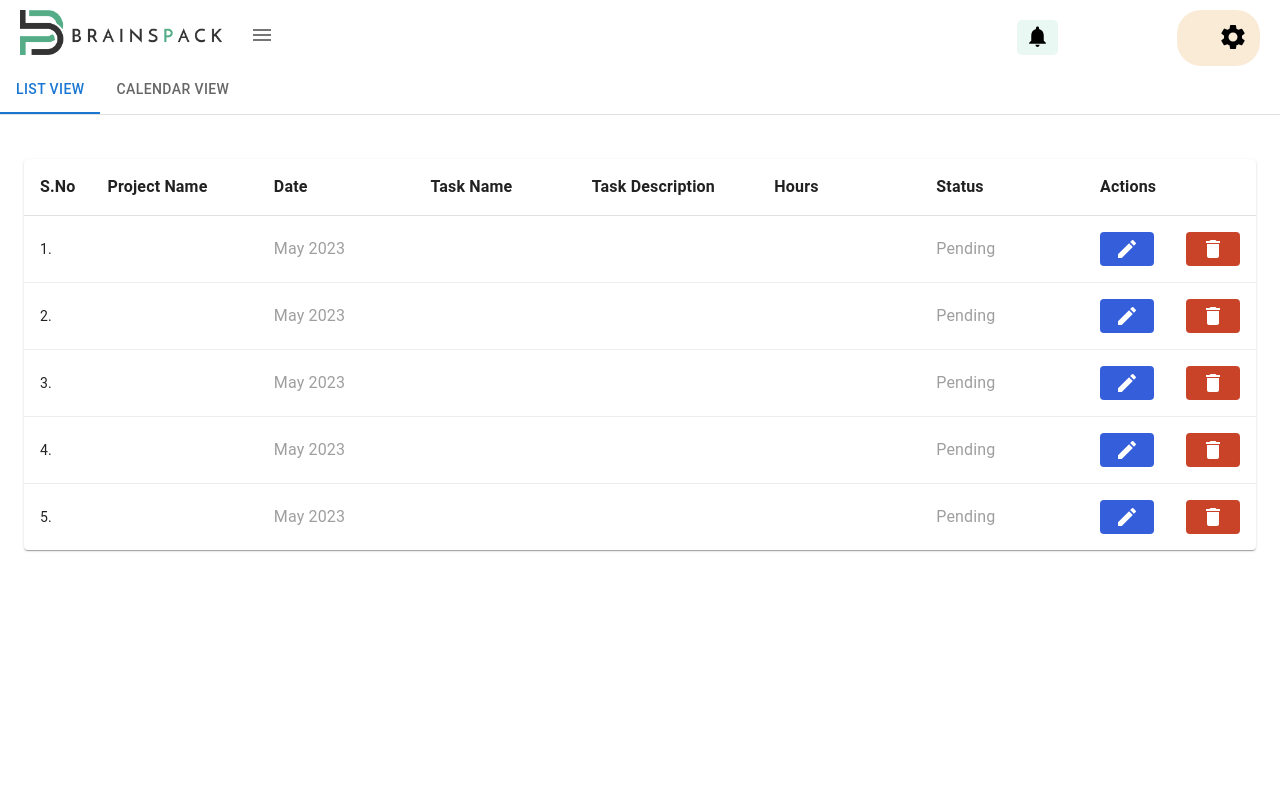
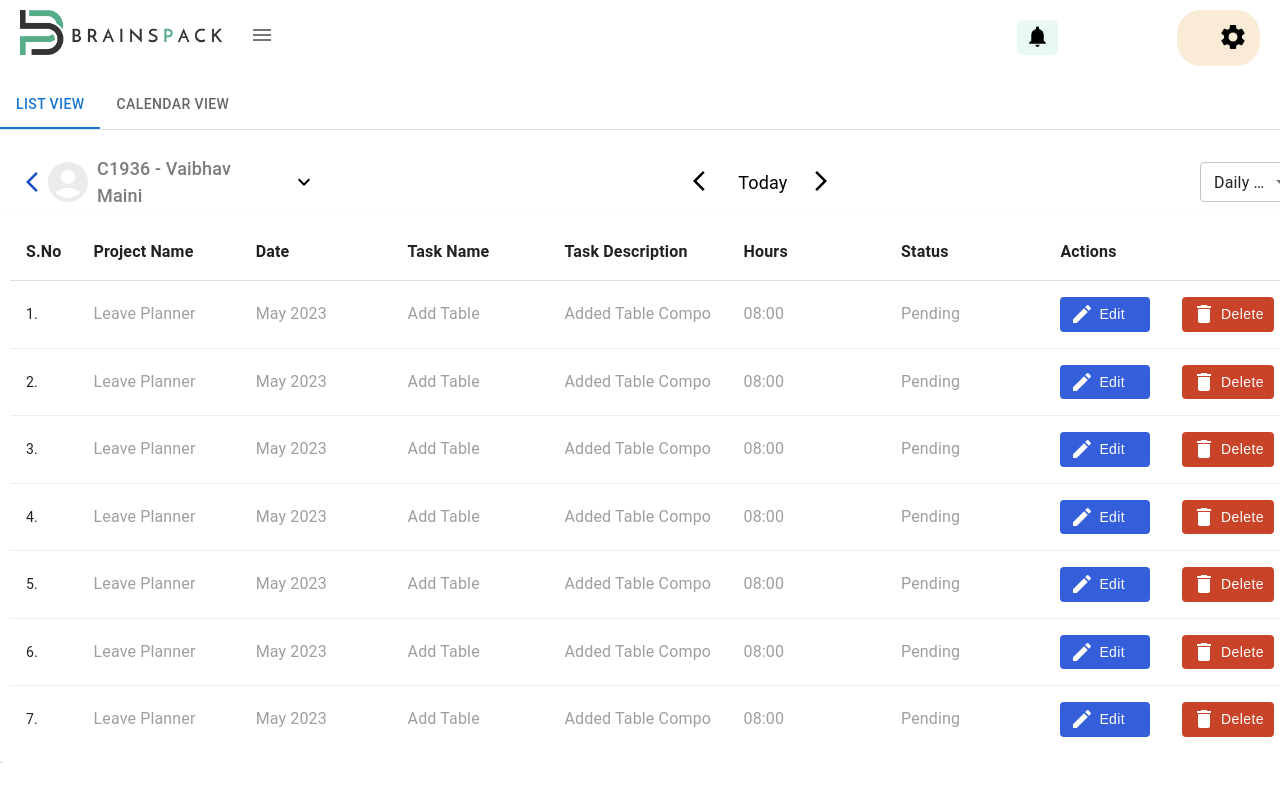
Before and after one commit to Chanpreet5500/Brainspack-leave-planner, a React (Create React App) app: page /timetracker in a window 1280 px wide. Built offline with nearby package versions, Linux system fonts and the light colour scheme; sample sign-in values are in the browser's storage; the HTML template or start-up script is replaced by a standard one.

Commit message:
Completed List View Component

```diff
--- /dev/null
+++ b/src/Pages/TimeTracker/CalendarView/CalendarView.js
@@ -0,0 +1,174 @@
+import React, { useState, useEffect } from "react";
+import {
+  Dialog,
+  DialogContentText,
+  DialogTitle,
+  DialogContent,
+} from "@mui/material";
+import FullCalendar from "@fullcalendar/react";
+import dayGridPlugin from "@fullcalendar/daygrid";
+// import {
+//   GetLeaveDataById,
+//   DeleteUserEventById,
+// } from "../ReactQuery/CustomHooks/LeavePlanner";
+import {
+  Grid,
+  FormControlLabel,
+  Typography,
+  Radio,
+  RadioGroup,
+} from "@mui/material";
+// import CalendarModalComponent from "./CalendarModal";
+// import ToastContainer from "../../Toast/Toast";
+import Alert from "@mui/material/Alert";
+import Snackbar from "@mui/material/Snackbar";
+
+const CalendarView = () => {
+  const [showModal, setShowModal] = useState(false);
+  const [openToast, setOpenToast] = useState(false);
+  const [event, setEvent] = useState([]);
+  const [leavesData, setLeavesData] = useState([]);
+  const loggedInUserData = localStorage.getItem("value");
+  const [leaveType, setLeaveType] = useState("my_leave");
+  const userFinalData = JSON.parse(loggedInUserData);
+  let allLeaves = [];
+  const userId = userFinalData._id;
+
+  // const {
+  //   data: apiData,
+  //   refetch,
+  //   isSuccess,
+  //   isError,
+  // } = GetLeaveDataById(userId, leaveType);
+
+  const [resultMessage, setResultMessage] = useState("");
+
+  // useEffect(() => {
+  //   if (apiData) {
+  //     const allLeaves = apiData?.data?.data?.map((e, i) => {
+  //       return {
+  //         start: e.leaveDates,
+  //         title: e.leaveType,
+  //         allDay: true,
+  //         display: e.description,
+  //         constraint: e.userId?.firstName,
+  //         id: e._id,
+  //       };
+  //     });
+  //     setResultMessage(apiData?.data?.message);
+  //     setOpenToast(true);
+  //     setLeavesData(allLeaves);
+  //   }
+  // }, [apiData]);
+
+  function visibleModal(events) {
+    setShowModal(true);
+
+    setEvent({
+      title: events.event.title,
+      start: events.event.start,
+      description: events.event.display,
+      name: events.event.constraint,
+      eventId: events.event.id,
+    });
+  }
+
+  const dashboardParent = {
+    backgroundColor: "#26b78a1c",
+    height: "auto",
+    width: "95%",
+    margin: "20px 0 0 31px",
+    borderRadius: "7px",
+    position: "relative",
+  };
+
+  const radioButtonParent = {
+    display: "flex",
+    flexDirection: "row",
+    paddingLeft: "35px",
+  };
+
+  const eventModal = {
+    width: "20rem",
+    height: "185px",
+  };
+
+  const modalTitle = {
+    fontSize: "40px",
+  };
+
+  // const getAllLeaves = (val) => {
+  //   setLeaveType(val);
+  //   refetch({ queryKey: ["get-leave-data-id", userId, val] });
+  // };
+
+  // const { mutate } = DeleteUserEventById();
+
+  // const deleteUserById = (id) => {
+  //   const x = mutate(id);
+  // };
+
+  return (
+    <>
+      <RadioGroup sx={radioButtonParent}>
+        <FormControlLabel
+          control={
+            <Radio
+              value={"my_leave"}
+              // onChange={() => getAllLeaves("my_leave")}
+              label="My Leave"
+              checked={leaveType === "my_leave" ? true : false}
+            />
+          }
+          label="My Leave"
+        />
+
+        <FormControlLabel
+          control={
+            <Radio
+              value={"all_leaves"}
+              // onChange={() => getAllLeaves("all_user_leave")}
+              label="All Users Leave"
+            />
+          }
+          label="All Users Leave"
+        />
+      </RadioGroup>
+
+      <Grid sx={dashboardParent}>
+        <FullCalendar
+          plugins={[dayGridPlugin]}
+          initialView="dayGridMonth"
+          events={leavesData?.length ? leavesData : []}
+          eventClick={(events) => (events ? visibleModal(events) : "")}
+        />
+      </Grid>
+
+      {/* <ToastContainer
+        message={resultMessage}
+        open={openToast}
+        closeToast={() => setOpenToast(false)}
+      /> */}
+
+      <>
+        <Dialog open={showModal} onClose={() => setShowModal(false)}>
+          <DialogTitle>
+            <Typography variant="h5" sx={modalTitle}>
+              Leave Title
+            </Typography>
+          </DialogTitle>
+          <DialogContent sx={eventModal}>
+            <DialogContentText>
+              {/* <CalendarModalComponent
+                eventVal={event}
+                deleteId={deleteUserById}
+              /> */}
+            </DialogContentText>
+          </DialogContent>
+        </Dialog>
+      </>
+    </>
+  );
+}
+
+export default CalendarView;
--- /dev/null
+++ b/src/Pages/TimeTracker/Header/Header.js
@@ -0,0 +1,43 @@
+import React, { useState } from "react";
+import ArrowBackIosNewIcon from "@mui/icons-material/ArrowBackIosNew";
+import AccountCircleIcon from "@mui/icons-material/AccountCircle";
+import KeyboardArrowDownIcon from "@mui/icons-material/KeyboardArrowDown";
+import ArrowBackIosIcon from "@mui/icons-material/ArrowBackIos";
+import ArrowForwardIosIcon from "@mui/icons-material/ArrowForwardIos";
+import { Main, Username } from "../styled";
+import { Box, Select, MenuItem, FormControl, InputLabel } from "@mui/material";
+
+const Header = () => {
+  const [log, setLog] = useState("dailyLog");
+
+  const handleChange = (event) => {
+    setLog(event.target.value);
+  };
+  return (
+    <Main>
+      <>
+        <>
+          <ArrowBackIosNewIcon sx={{ color: "#174dc2" }} />
+          <AccountCircleIcon sx={{ color: "#ebebeb", fontSize: "3rem" }} />
+          <Username component="span">C1936 - Vaibhav Maini</Username>
+          <KeyboardArrowDownIcon sx={{ padding: "10px" }} />
+        </>
+        <Box sx={{ width: "70%", display: "flex" }} component="div">
+          <ArrowBackIosIcon sx={{ position: "relative", left: "42%" }} />
+          <Box component="span" sx={{ margin: "0 auto", fontSize: "18px" }}>
+            Today
+          </Box>
+          <ArrowForwardIosIcon sx={{ position: "relative", right: "42%" }} />
+        </Box>
+        <FormControl sx={{ width: "8%" }} size="small">
+          <Select value={log} onChange={handleChange}>
+            <MenuItem value="dailyLog">Daily Log</MenuItem>
+            <MenuItem value="weeklyLog">Weekly Log</MenuItem>
+          </Select>
+        </FormControl>
+      </>
+    </Main>
+  );
+};
+
+export default Header;
--- a/src/Pages/TimeTracker/ListView.js
+++ b/src/Pages/TimeTracker/ListView.js
@@ -1,8 +1,7 @@
 import * as React from "react";
-import { useState, useEffect } from "react";
+import { useState } from "react";
 import Table from "@mui/material/Table";
 import TableBody from "@mui/material/TableBody";
-// import CustomTableCell from "@mui/material/CustomTableCell";
 import {
   CustomTableCell,
   CustomTableHead,
@@ -13,23 +12,28 @@ import TableContainer from "@mui/material/TableContainer";
 import TableHead from "@mui/material/TableHead";
 import TableRow from "@mui/material/TableRow";
 import Paper from "@mui/material/Paper";
-import { Input, TableCell, Button } from "@mui/material";
-import EditIcon from '@mui/icons-material/Edit';
-import DeleteIcon from '@mui/icons-material/Delete';
-
-function createData(name, calories, fat, carbs, protein) {
-  return { name, calories, fat, carbs, protein };
-}
-
-// const rows = [
-//   createData("Frozen yoghurt", 159, 6.0, 24, 4.0),
-//   createData("Ice cream sandwich", 237, 9.0, 37, 4.3),
-//   createData("Eclair", 262, 16.0, 24, 6.0),
-//   createData("Cupcake", 305, 3.7, 67, 4.3),
-//   createData("Gingerbread", 356, 16.0, 49, 3.9),
-// ];
+import { Input, Box } from "@mui/material";
+import EditIcon from "@mui/icons-material/Edit";
+import DeleteIcon from "@mui/icons-material/Delete";
+import Header from "./Header/Header";
 
 const rows = [
+  {
+    projectName: "",
+    date: "",
+    taskName: "",
+    taskDescription: "",
+    status: "",
+    hours: "",
+  },
+  {
+    projectName: "",
+    date: "",
+    taskName: "",
+    taskDescription: "",
+    status: "",
+    hours: "",
+  },
   {
     projectName: "",
     date: "",
@@ -79,16 +83,7 @@ const ListView = () => {
   const [hours, setHours] = useState([]);
   const [projectReview, setProjectReview] = useState([]);
 
-  // const handleChange = (e, id) => {
-  //   setProjectTitle(
-  //     projectTitle.map(item =>
-  //       item.id === index
-  //       ? {...item, someProp : "changed", someOtherProp: 42}
-  //       : item
-  //   )
-  // }
   const handleChange = (e, index, field) => {
-    // console.log(e.target.value, index);
     const newArray = projectTitle.map((item, i) => {
       if (index === i) {
         return { ...item, [field]: e.target.value };
@@ -98,15 +93,16 @@ const ListView = () => {
     });
     setProjectTitle(newArray);
   };
-  // console.log(projectTitle, "data in project name");
   return (
+    <>
+      <Header />
       <TableContainer
         component={Paper}
         sx={{
-        marginTop: "20px",
+          padding: "10px",
         }}
       >
-      <Table sx={{ minWidth: 650 }} aria-label="simple table">
+        <Table sx={{ minWidth: 650, flex: 1 }} aria-label="simple table">
           <TableHead>
             <TableRow>
               <CustomTableHead>S.No</CustomTableHead>
@@ -130,9 +126,10 @@ const ListView = () => {
                 </CustomTableCell>
                 <CustomTableCell>
                   <Input
-                  value={row.projectName}
+                    value={"Leave Planner"} // row.projectName
                     onChange={(e) => handleChange(e, id, "projectName")}
                     disableUnderline={true}
+                    disabled
                   />
                 </CustomTableCell>
                 <CustomTableCell>
@@ -147,25 +144,28 @@ const ListView = () => {
                 <CustomTableCell>
                   {" "}
                   <Input
-                  value={row.taskName}
+                    value={"Add Table"} // row,taskName
                     onChange={(e) => handleChange(e, id, "taskName")}
                     disableUnderline={true}
+                    disabled
                   />
                 </CustomTableCell>
                 <CustomTableCell>
                   {" "}
                   <Input
-                  value={row.taskDescription}
+                    value={"Added Table Component"} // row.taskDescription
                     onChange={(e) => handleChange(e, id, "taskDescription")}
                     disableUnderline={true}
+                    disabled
                   />
                 </CustomTableCell>
                 <CustomTableCell>
                   {" "}
                   <Input
-                  value={row.hours}
+                    value={"08:00"} // row.hours
                     onChange={(e) => handleChange(e, id, "hours")}
                     disableUnderline={true}
+                    disabled
                   />
                 </CustomTableCell>
                 <CustomTableCell>
@@ -178,18 +178,31 @@ const ListView = () => {
                   />
                 </CustomTableCell>
                 <CustomTableCell>
-                <CustomEditButton><EditIcon sx={{
-                  fontSize: "24px"
-                }}/></CustomEditButton>
+                  <CustomEditButton>
+                    <EditIcon
+                      sx={{
+                        fontSize: "24px",
+                      }}
+                    />
+                    <Box sx={{ paddingLeft: "5px", paddingRight: "15px", fontFamily: "sans-serif" }} component="span">
+                      Edit
+                    </Box>
+                  </CustomEditButton>
                 </CustomTableCell>
                 <CustomTableCell>
-                <CustomDeleteButton><DeleteIcon /></CustomDeleteButton>
+                  <CustomDeleteButton>
+                    <DeleteIcon />{" "}
+                    <Box sx={{ paddingLeft: "5px", fontFamily: "sans-serif"}} component="span">
+                      Delete
+                    </Box>
+                  </CustomDeleteButton>
                 </CustomTableCell>
               </TableRow>
             ))}
           </TableBody>
         </Table>
       </TableContainer>
+    </>
   );
 };
 
--- a/src/Pages/TimeTracker/Timetracker.js
+++ b/src/Pages/TimeTracker/Timetracker.js
@@ -6,6 +6,8 @@ import TabContext from "@mui/lab/TabContext";
 import TabList from "@mui/lab/TabList";
 import TabPanel from "@mui/lab/TabPanel";
 import ListView from "./ListView";
+import CalendarView from "./CalendarView/CalendarView";
+import { Button } from "@mui/material";
 
 const Timetracker = () => {
   const [value, setValue] = useState("listView");
@@ -15,18 +17,40 @@ const Timetracker = () => {
   };
 
   return (
-    <Box sx={{ width: "100%", typography: "body1" }}>
+    <>
+      <Box sx={{ width: "100%", typography: "body1", overflow: "hidden", paddingTop: "15px" }}>
         <TabContext value={value}>
-        <Box sx={{ borderBottom: 1, borderColor: "divider" }}>
+          <Box
+            sx={{ borderBottom: 1, borderColor: "divider", display: "flex" }}
+          >
             <TabList onChange={handleChange} aria-label="lab API tabs example">
               <Tab label="List View" value="listView" />
               <Tab label="Calendar View" value="calendarView" />
             </TabList>
+            <Button sx={{
+              position : "relative",
+              left: "81%",
+              background: "#355edb",
+              color: "#fff",
+              marginTop: "10px",
+              padding: "10px 15px 10px 15px",
+              maxHeight: "30px",
+              textTransform: "capitalize",
+              fontSize: "16px",
+              '&:hover' : {
+                background: "#3547bd"
+              }
+            }}>Add +</Button>
           </Box>
-        <TabPanel value="listView"><ListView/></TabPanel>
-        <TabPanel value="calendarView">Calendar View</TabPanel>
+          <TabPanel sx={{ padding: "0px" }} value="listView">
+            <ListView />
+          </TabPanel>
+          <TabPanel value="calendarView">
+            <CalendarView />
+          </TabPanel>
         </TabContext>
       </Box>
+    </>
   );
 };
 
--- a/src/Pages/TimeTracker/styled.js
+++ b/src/Pages/TimeTracker/styled.js
@@ -1,5 +1,5 @@
 import styled from "@emotion/styled";
-import { TableCell, Button } from "@mui/material";
+import { TableCell, Button, Box } from "@mui/material";
 
 export const CustomTableCell = styled(TableCell)(({ theme }) => ({
   borderColor: "#ededed",
@@ -11,7 +11,7 @@ export const CustomTableHead = styled(TableCell)(({ theme }) => ({
 export const CustomEditButton = styled(Button)(({ theme }) => ({
   background: "#355edb",
   color: "#fff",
-  padding: "5px 15px",
+  padding: "5px 10px",
   minWidth: "0px",
   textTransform: "capitalize",
   cursor: "pointer",
@@ -22,7 +22,7 @@ export const CustomEditButton = styled(Button)(({ theme }) => ({
 export const CustomDeleteButton = styled(Button)(({ theme }) => ({
   background: "#c94328",
   color: "#fff",
-  padding: "5px 15px",
+  padding: "5px 10px",
   cursor: "pointer",
   minWidth: "0px",
   textTransform: "capitalize",
@@ -30,3 +30,18 @@ export const CustomDeleteButton = styled(Button)(({ theme }) => ({
     background: "#ba351a",
   },
 }));
+
+export const Main = styled(Box)(({ theme }) => ({
+  marginTop: "20px",
+  paddingLeft: "20px",
+  display: "flex",
+  alignItems: "center",
+  width: "100%"
+}))
+
+export const Username = styled(Box)(({ theme }) => ({
+  padding: "5px",
+  fontSize: "18px",
+  color: "#7c7c7c",
+  fontWeight: "500",
+}))
```
Lines whose indentation alone changed are shown as unchanged.
